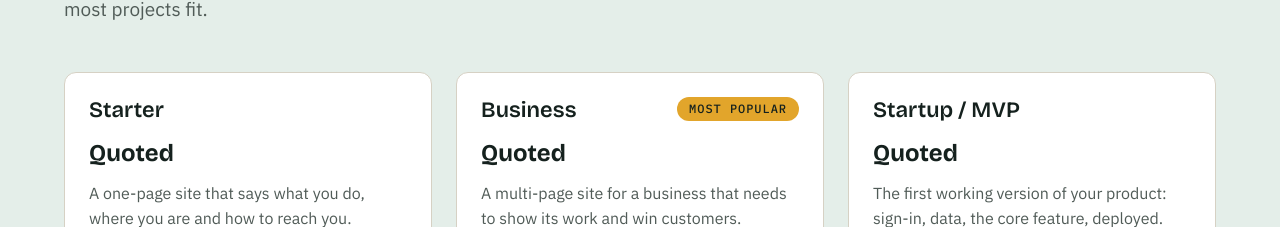
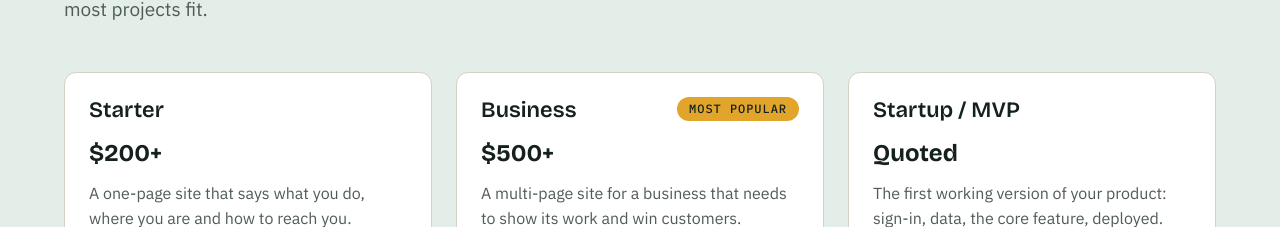
Before and after one commit to Beese-Dev/business_website, a Next.js app: page / in a window 1280 px wide. Shown: the part 3030-3257 px from the top of the page. Built offline with nearby package versions, Linux system fonts and the light colour scheme.

Commit message:
Publish Starter and Business package prices
Starter shows $200+, Business $500+, and Startup / MVP stays quoted.

Co-Authored-By: Claude Fable 5.1 <noreply@anthropic.com>

```diff
--- a/content/site.ts
+++ b/content/site.ts
@@ -95,7 +95,7 @@ export const services: Service[] = [
 
 export type Package = {
   name: string;
-  priceFrom: string | null; // e.g. "$1,800"; null shows "Quoted"
+  priceFrom: string | null; // e.g. "$200", shown as "$200+"; null shows "Quoted"
   popular?: boolean;
   summary: string;
   includes: string[];
@@ -128,7 +128,7 @@ export type ProjectType = (typeof projectTypes)[number]["value"];
 export const packages: Package[] = [
   {
     name: "Starter",
-    priceFrom: null, // TODO: publish the starting price, e.g. "$1,500"
+    priceFrom: "$200",
     summary:
       "A one-page site that says what you do, where you are and how to reach you.",
     includes: [
@@ -142,7 +142,7 @@ export const packages: Package[] = [
   },
   {
     name: "Business",
-    priceFrom: null, // TODO: publish the starting price
+    priceFrom: "$500",
     popular: true,
     summary:
       "A multi-page site for a business that needs to show its work and win customers.",
```
